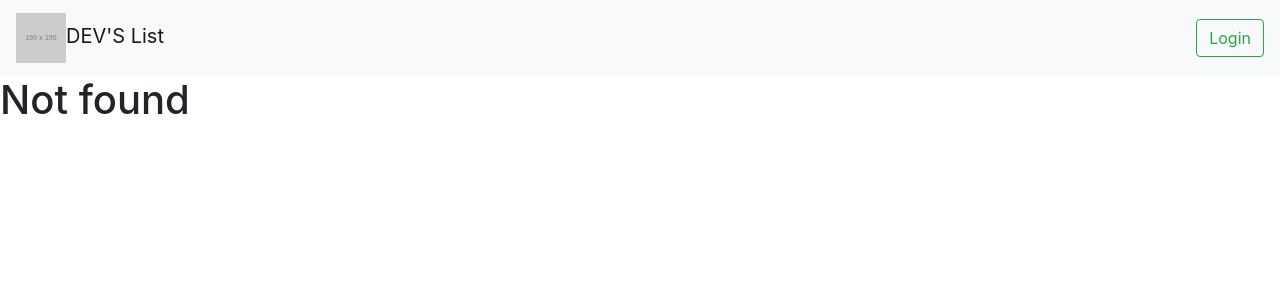
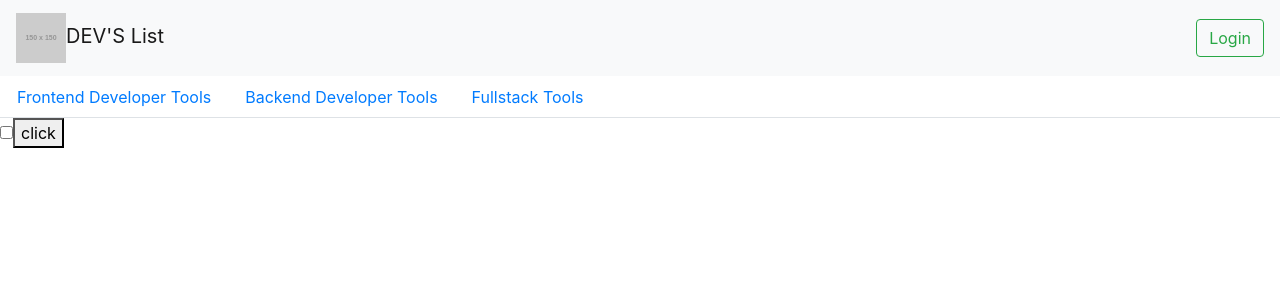
Before and after one commit to dtg5088/DevsList, a React (Create React App) app: page /register in a window 1280 px wide. Before the commit this address had no page. Shown: the top 300 px of the page. Built offline with nearby package versions, Linux system fonts and the light colour scheme.

Commit message:
added content for Developer page

```diff
--- a/src/App.js
+++ b/src/App.js
@@ -6,6 +6,8 @@ import Form from './pages/Form';
 import Nav from './components/Nav/Nav';
 import Discover from './pages/discover';
 import Main from "./pages/Main";
+import Register from "./pages/Register";
+import FrontendDev from "./components/FrontendDev/frontendDev";
 
 class App extends Component {
 
@@ -13,16 +15,16 @@ class App extends Component {
 		fields: {},
 	};
 
-	// onSubmit = fields =>{
-	// 	this.setState({fields});
-	// 	//console.log("App component got: ", fields)
-	// };
+	onSubmit = fields =>{
+		this.setState({fields});
+		console.log("App component got: ", fields)
+	};
 
 	render() {
 		return (
 
             // <div className="form">
-            //     <Form onSubmit={fields => this.onSubmit(fields)}/>
+            //     <FrontendDev onSubmit={fields => this.onSubmit(fields)}/>
 			// 	<p>{}</p>
             // </div>
 
@@ -33,10 +35,11 @@ class App extends Component {
 				<Nav />
 					<Switch>
 					<Route exact path="/" component={Main} />
-					{/* <Route exact path="/register" component={Register} /> */}
+					<Route exact path="/register" component={Register} />
 					<Route exact path="/discover" component={Discover} />
 					{/* <Route exact path="/devTechnology" component={devTechnology} /> */}
                     <Route exact path="/form" component={Form} />
+					<Route exact path="/frontendDev" component={FrontendDev} />
 					{/* <Route exact path="/profile" component={Profile} /> */}
 					<Route component={Notfound} />
 					</Switch>
--- /dev/null
+++ b/src/components/Checkbox/checkbox.js
@@ -0,0 +1,49 @@
+import React from 'react';
+import PropTypes from 'prop-types';
+
+const Checkbox = ({ type = 'checkbox', name, checked = false, onChange }) => (
+  <input type={type} name={name} checked={checked} onChange={onChange} />
+);
+
+Checkbox.propTypes = {
+  type: PropTypes.string,
+  name: PropTypes.string.isRequired,
+  checked: PropTypes.bool,
+  onChange: PropTypes.func.isRequired,
+}
+
+export default Checkbox;
+
+
+
+
+
+
+// import React from 'react';
+
+// class Checkbox extends React.Component {
+//     render() {
+//       return (
+//         <div>
+//             <input
+//                 type="checkbox"
+//                 id={this.props.id}
+//                 value={this.props.value}
+//                 name={this.props.name}
+//                 checked={this.props.isChecked}
+//                 disabled={this.props.disabled}
+//                 onChange={this.props.onChange}
+//             />
+//             <label
+//                 aria-hidden="true"
+//                 htmlFor={this.props.id}
+//             />
+//             <label htmlFor={this.props.id}>
+//                 {this.props.label}
+//             </label>
+//         </div>
+//       );
+//     }
+//   }
+
+//   export default Checkbox;
--- /dev/null
+++ b/src/components/DevTabs/devTabs.js
@@ -0,0 +1,33 @@
+import React from "react";
+import { Link } from "react-router-dom";
+
+function DevTabs() {
+  return (
+    <ul className="nav nav-tabs">
+      <li className="nav-item">
+        <Link //visible if frontend clicked or full clicked
+            to="/frontendDev"
+            className={window.location.pathname === "/frontendDev" ? "nav-link active" : "nav-link"}>
+          Frontend Developer Tools
+        </Link>
+      </li>
+      <li className="nav-item">
+        <Link //visible if backend clicked or full clicked
+          to="/backendDev"
+          className={window.location.pathname === "/backendDev" ? "nav-link active" : "nav-link"}>
+          Backend Developer Tools
+        </Link>
+      </li>
+      <li className="nav-item">
+        <Link
+          to="/fullstack"
+          className={window.location.pathname === "/frontendDev/backendDev" ? "nav-link active" : "nav-link"}
+        >
+          Fullstack Tools
+        </Link>
+      </li>
+    </ul>
+  );
+}
+
+export default DevTabs;
--- /dev/null
+++ b/src/components/FrontendDev/frontendDev.js
@@ -0,0 +1,178 @@
+import React from 'react';
+import PropTypes from 'prop-types';
+import checkboxes from '../checkboxes/checkboxes';
+import Checkbox from '../Checkbox/checkbox';
+import { __values } from 'tslib';
+
+class Frontend extends React.Component {
+  constructor(props) {
+    super(props);
+
+    this.state = {
+      checkedItems: new Map(),
+      checkedBoxes: []
+    }
+
+
+    this.handleChange = this.handleChange.bind(this);
+    //this.handleSubmit = this.handleSubmit.bind(this);
+  }
+
+
+  handleChange(e) {
+    e.persist()
+
+    const item = e.target.name;
+    const isChecked = e.target.checked;
+
+
+      // if(e.target.checked){
+      //   checkboxes.isChecked = true;
+
+      // }else {
+      //   checkboxes.isChecked = false;
+
+      // }
+
+      checkboxes.forEach( event =>{
+        console.log(event);
+        console.log(checkboxes.isChecked);
+      });
+
+
+    this.setState(prevState => ({
+
+
+      //[name]: values,
+      checkedItems: prevState.checkedItems.set(item, isChecked),
+      //checkboxes: prevState.checkboxes.set(item, status),
+      //checkedBoxes : !this.state.checkedBoxes.includes(e.target.name) && e.target.checked ? this.state.checkedBoxes.push(e.target.name) : this.state.checkedBoxes
+      //checkedBoxes : !this.state.ischecked ? this.state.checkedBoxes.push(e.target.name) : this.state.checkedBoxes
+
+    }));
+
+
+
+    console.log(e.target.name)
+    console.log(e.target.checked)
+    console.log(this.state.checkedBoxes)
+  }
+
+  onSubmit = e => {
+    e.preventDefault();
+    //this.props.onSubmit()
+    console.log(this.state);
+    this.setState({
+        checkboxes: [],
+    })
+}
+
+  render() {
+
+
+    return (
+      <form>
+      <React.Fragment>
+        {
+          checkboxes.map(item => (
+            <label key={item.key}>
+              <Checkbox
+                name={item.name}
+                checked={this.state.checkedItems.get(item.name)}
+                onChange={this.handleChange} />
+              <span>{item.name}</span>
+            </label>
+          ))
+        }
+        <button onClick={() => this.onSubmit()}>Submit</button>
+      </React.Fragment>
+      </form>
+
+    );
+  }
+}
+
+export default Frontend;
+
+// import React from 'react';
+// import Checkbox from "../Checkbox/checkbox"
+// // import "./style.css";
+
+// class Frontend extends React.Component {
+//   constructor(props) {
+//     super(props);
+//     this.state = {
+//       isGoing: true,
+//       numberOfGuests: 2,
+//       checkedBoxes: []
+//     };
+
+//     this.handleInputChange = this.handleInputChange.bind(this);
+//   }
+
+//     // _handleClick() {
+//     //     this.setState({ isChecked: !this.state.isChecked });
+//     //   }
+//       change = e => {
+//         console.log("this is check " + e.target.name)
+//         console.log(e.target.checked)
+//         this.setState ({
+
+//             checkedBoxes : !this.state.checkedBoxes.includes(e.target.name) && e.target.checked ? this.state.checkedBoxes.push(e.target.name) : this.state.checkedBoxes
+
+//             //[e.target.isChecked]: !this.state.isChecked
+//             //array of checked boxes
+//             //if current checkbox is checked then add
+//         });
+
+//         console.log(this.state.checkedBoxes)
+//     }
+
+//     handleInputChange(event) {
+//       const target = event.target;
+//       const value = target.type === 'checkbox' ? target.checked : target.value;
+//       const name = target.name;
+
+//       this.setState({
+//         [name]: value
+//       });
+//     }
+
+//     render() {
+//       return (
+//         <div>
+
+//             <Checkbox
+//                 id="techCheckbox1"
+//                 value="HTML"
+//                 name="techCheckbox1"
+//                 label={
+//                 <span>HTML</span>
+//                 }
+//                 // isChecked={this.state.isChecked}
+//                 onChange={this.change}
+//             />
+
+//             <Checkbox
+//                 id="techCheckbox2"
+//                 value="CSS"
+//                 name="techCheckbox2"
+//                 label={
+//                 <span>CSS</span>
+//                 }
+//                 // isChecked={this.state.isChecked}
+//                 onChange={this.change}
+//             />
+
+//             <Checkbox checked={true} />
+
+
+
+//           <button onClick={() => this.change}>click</button>
+//         </div>
+//       );
+//     }
+
+//   }
+
+//   export default Frontend;
--- /dev/null
+++ b/src/components/checkboxes/checkboxes.js
@@ -0,0 +1,40 @@
+const checkboxes = [
+    {
+      name: 'HTML',
+      key: 'HTML',
+      label: 'HTML',
+      isChecked: false,
+    },
+    {
+      name: 'CSS',
+      key: 'CSS',
+      label: 'CSS',
+      isChecked: false,
+    },
+    {
+      name: 'Bootstrap',
+      key: 'Bootstrap',
+      label: 'Bootstrap',
+      isChecked: false,
+    },
+    {
+      name: 'JavaScript',
+      key: 'JavaScript',
+      label: 'JavaScript',
+      isChecked: false,
+    },
+    {
+        name: 'Reactjs',
+        key: 'Reactjs',
+        label: 'Reactjs',
+        isChecked: false,
+    },
+    {
+        name: 'Angular',
+        key: 'Angular',
+        label: 'Angular',
+        isChecked: false,
+    },
+  ];
+
+  export default checkboxes;
--- /dev/null
+++ b/src/pages/Register.js
@@ -0,0 +1,37 @@
+import React from 'react';
+import Checkbox from "../components/Checkbox/checkbox";
+import DevTabs from "../components/DevTabs/devTabs";
+// import "./style.css";
+
+class Register extends React.Component {
+    constructor(props) {
+      super(props);
+      this.state = { isChecked: false };
+    }
+
+    _handleClick() {
+        this.setState({ isChecked: !this.state.isChecked });
+      }
+
+    render() {
+      return (
+        <div>
+          <DevTabs/>
+          <Checkbox
+            id="checkbox1"
+            value="random1"
+            name="example"
+            label={
+              <span>some unchecked component with event handled by react</span>
+            }
+            isChecked={this.state.isChecked}
+            onChange={() => this._handleClick()}/>
+
+          <button onClick={() => this._handleClick()}>click</button>
+        </div>
+      );
+    }
+
+  }
+
+  export default Register;
--- /dev/null
+++ b/src/pages/styleRegister.css
@@ -0,0 +1,13 @@
+body {
+    padding-top: 5px;
+    padding-right: 5px;
+    padding-left: 5px;
+  }
+
+  .box {
+    width: 99%;
+    border: 1px solid #eee;
+    box-shadow: 10px 10px 5px #888888;
+    padding: 10px;
+    padding-bottom: 20px;
+  }
```
Also changed, not shown: src/pages/Form.js (line endings or trailing spaces), 1 other file (tests, documents, lock files or other folders).
